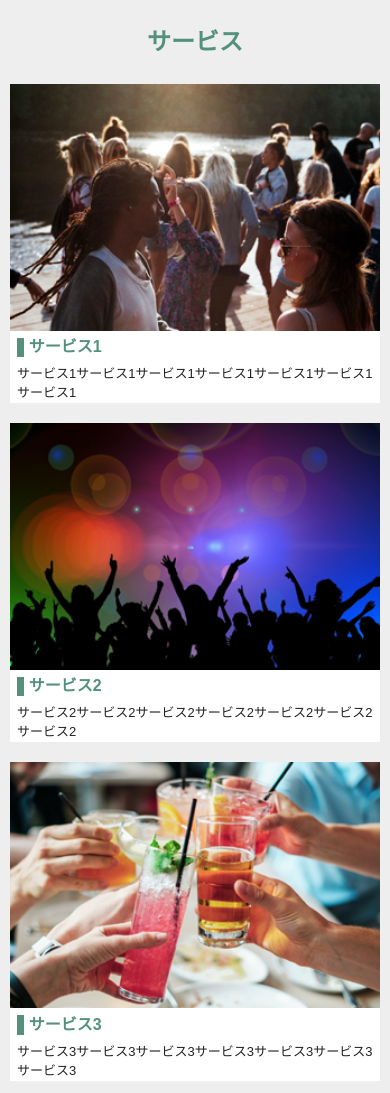
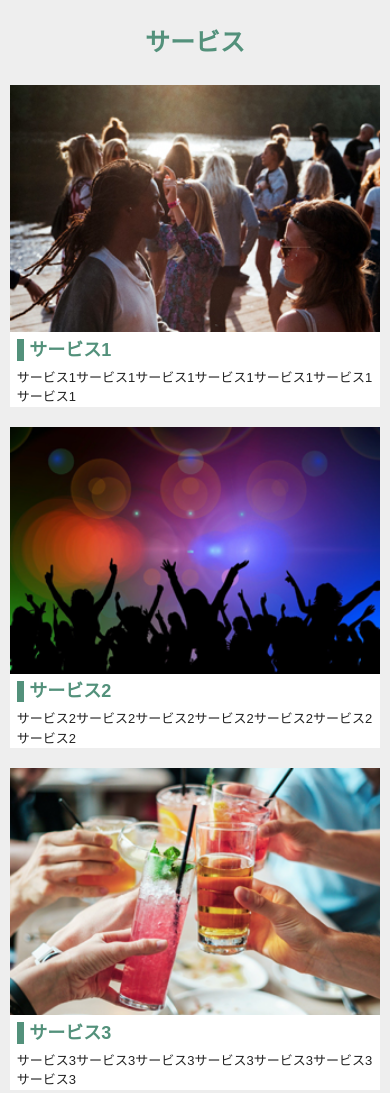
Before and after one commit to WTBxx/work, a plain HTML site: page work2/index.html in a window 390 px wide. Drawn offline with Linux system fonts and the light colour scheme.

Commit message:
修正版

```diff
--- a/work2/CSS/style.css
+++ b/work2/CSS/style.css
@@ -52,7 +52,7 @@ h1 {
     color: #53917b;
     text-align: center;
     margin: 30px auto;
-    font-size: x-large;
+    font-size: 25px;
 }
 
 /*--項目--*/
@@ -60,12 +60,12 @@ h1 {
 .wrap {
     max-width: 960px;
     display: flex;
-    justify-content: space-around;
+    justify-content: space-between;
     margin: 0 auto;
 }
 
 .item {
-    margin: 10px;
+    width: 32%;
     background-color: #ffffff;
 }
 
@@ -73,14 +73,14 @@ h2 {
     color: #53917b;
     border-left: #53917b solid 7px;
     padding: 0.1em 0.3em;
-    font-size: medium;
+    font-size: 18px;
     margin: 7px 0 0 7px;
 }
 
 p {
     color: #222;
     margin: 7px;
-    font-size: small;
+    font-size: 13px;
     line-height: 1.5;
 }
 
@@ -88,13 +88,13 @@ p {
 
 @media screen and (max-width: 400px) {
     .wrap {
-        max-width: 400px;
         display: block;
     }
 
     .item {
-        margin: 20px 10px;
+        width: 95%;
         background-color: #ffffff;
+        margin: 20px auto;
     }
 
     img {
```
